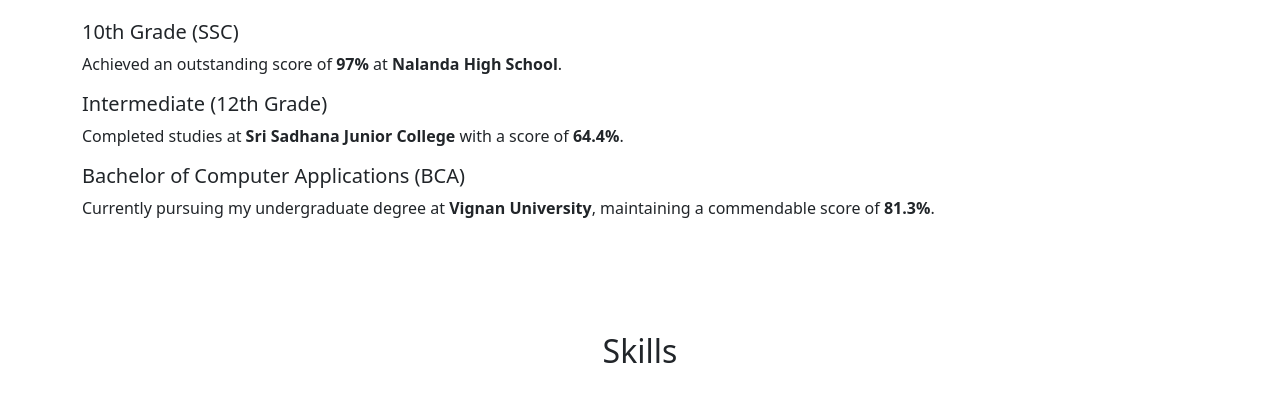
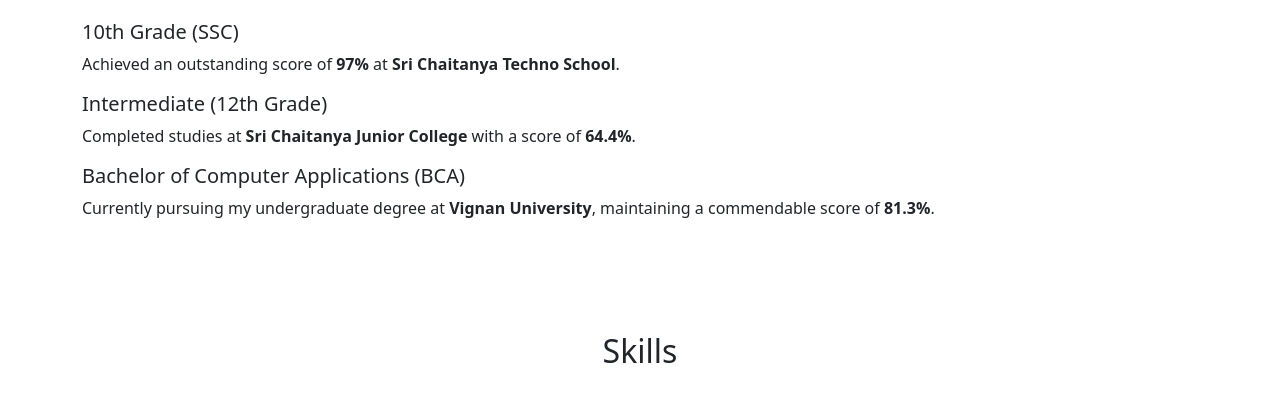
Before and after one commit to DavuluriBhargav66/Portfolio, a plain HTML site: page index.html in a window 1280 px wide. Shown: the part 692-1087 px from the top of the page. Drawn offline with nearby package versions, Linux system fonts and the light colour scheme.

Commit message:
Update index.html

```diff
--- a/index.html
+++ b/index.html
@@ -48,11 +48,11 @@
             <h2 class="text-center mb-4">Academic Achievements</h2>
         <div class="achievement">
             <h5>10th Grade (SSC)</h5>
-            <p>Achieved an outstanding score of <strong>97%</strong> at <strong>Nalanda High School</strong>.</p>
+            <p>Achieved an outstanding score of <strong>97%</strong> at <strong>Sri Chaitanya Techno School</strong>.</p>
         </div>
         <div class="achievement">
             <h5>Intermediate (12th Grade)</h5>
-            <p>Completed studies at <strong>Sri Sadhana Junior College</strong> with a score of <strong>64.4%</strong>.</p>
+            <p>Completed studies at <strong>Sri Chaitanya Junior College</strong> with a score of <strong>64.4%</strong>.</p>
         </div>
         <div class="achievement">
             <h5>Bachelor of Computer Applications (BCA)</h5>
```
